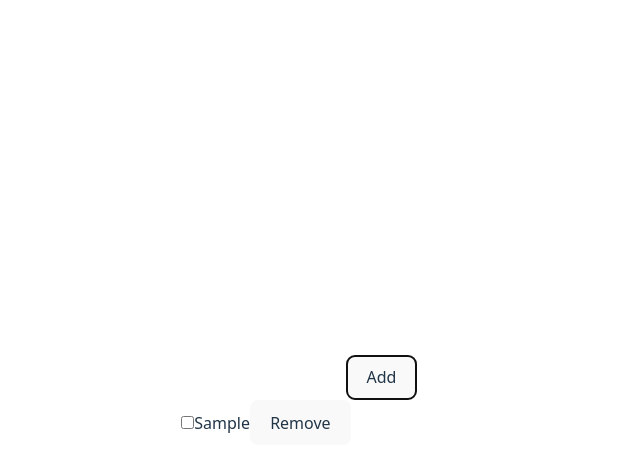
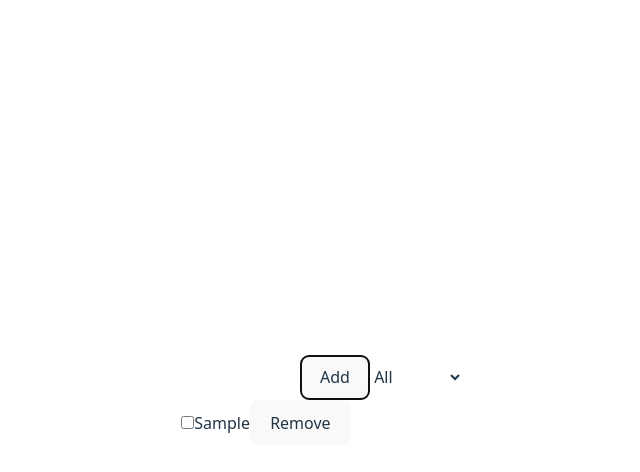
Before and after one commit to satriawanz/32-pbk-uts-233510551, a Vue app: page / in a window 1280 px wide. Both pictures are taken after typing "Sample" into the empty fields and a click on the button "Add". Shown: the top 472 px of the page, without its empty margins (374-1014 px from the left). Built offline with nearby package versions, Linux system fonts and the light colour scheme.

Commit message:
filter list

```diff
--- a/src/App.vue
+++ b/src/App.vue
@@ -1,8 +1,9 @@
 <script setup>
-import { ref } from 'vue';
+import { ref, computed } from 'vue';
 
 const list = ref([]);
 const newList = ref('');
+const filter = ref('all');
 
 const addList = () => {
   if (newList.value !== '') {
@@ -19,15 +20,30 @@ const removeList = (id) => {
   list.value = list.value.filter((item) => item.id !== id);
 }
 
+const filterList = computed(() => {
+  if (filter.value === 'all') {
+    return list.value;
+  } else if (filter.value === 'done') {
+    return list.value.filter((item) => item.isDone);
+  } else {
+    return list.value.filter((item) => !item.isDone);
+  }
+})
+
 </script>
 
 <template>
   <div>
     <input type="text" v-model="newList" />
     <button @click="addList">Add</button>
+    <select v-model="filter">
+      <option value="all">All</option>
+      <option value="done">Done</option>
+      <option value="not-done">Not Done</option>
+    </select>
 
     <ul>
-      <li v-for="item in list" :key="item.id">
+      <li v-for="item in filterList" :key="item.id">
         <input type="checkbox" v-model="item.isDone" />
         <span :class="item.isDone ? 'line-through text-gray-400' : ''">
           {{ item.name }}
```
